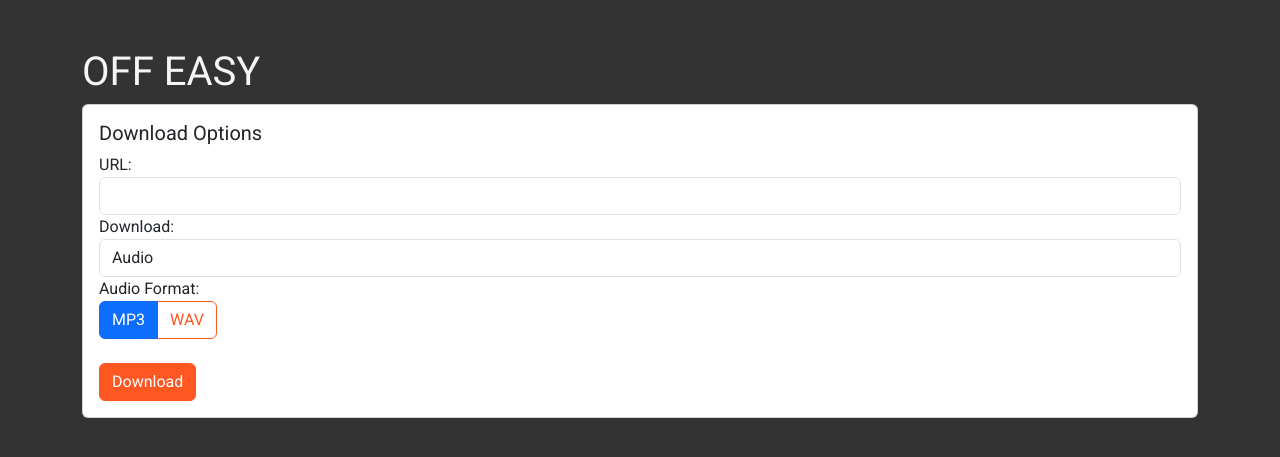
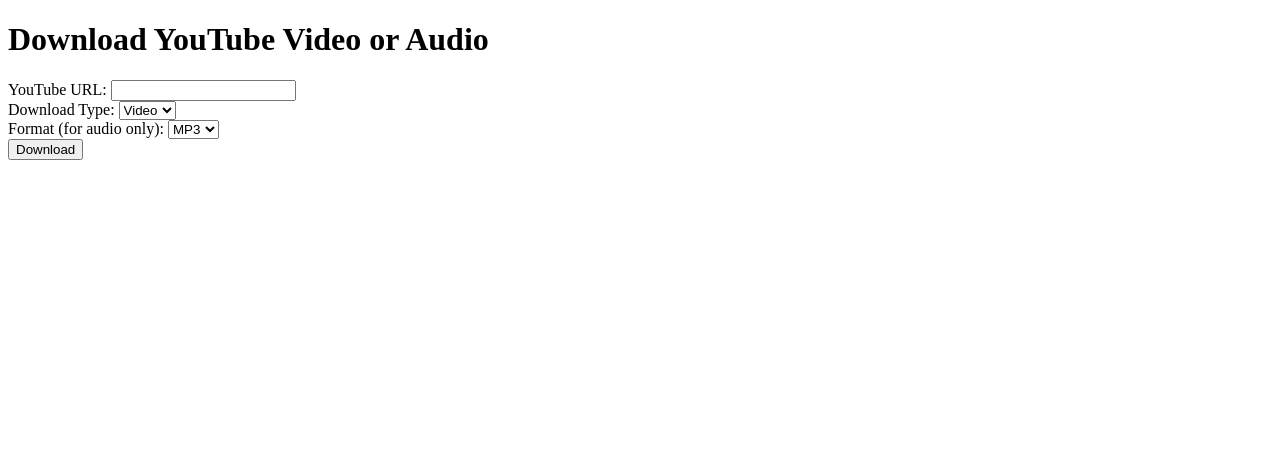
Before and after one commit to halcy8312/amida_web, a Flask app: page / in a window 1280 px wide. Shown: the top 457 px of the page. Run offline with Flask 3, Linux system fonts and the light colour scheme; parts of the project's set-up code (start-up, migrations or seed data) failed here and were passed over; some libraries are stand-ins or nearby versions.

Commit message:
やり直しA

```diff
--- a/app.py
+++ b/app.py
@@ -59,8 +59,7 @@
     format = request.form.get('format', 'mp3')
 
     task = download_and_convert.apply_async(args=[url, choice, format, app.config['DOWNLOAD_FOLDER']])
-    flash('Download started. Please check back later.')
-    return redirect(url_for('check_status', task_id=task.id))
+    return jsonify({'task_id': task.id})
 
 @app.route('/status/<task_id>')
 def check_status(task_id):
--- /dev/null
+++ b/celery.py
@@ -0,0 +1,4 @@
+from __future__ import absolute_import, unicode_literals
+from app import make_celery, app
+
+celery = make_celery(app)
--- a/templates/index.html
+++ b/templates/index.html
@@ -3,115 +3,60 @@
 <head>
     <meta charset="UTF-8">
     <meta name="viewport" content="width=device-width, initial-scale=1.0">
-    <title>OFF EASY</title>
-    <link href="https://cdn.jsdelivr.net/npm/bootstrap@5.3.0-alpha3/dist/css/bootstrap.min.css" rel="stylesheet">
-    <link href="https://fonts.googleapis.com/css2?family=Roboto:wght@400;700&display=swap" rel="stylesheet">
-    <link rel="stylesheet" href="{{ url_for('static', filename='css/styles.css') }}">
-    <style>
-        :root {
-            --main-color: #ff5722;
-            --accent-color: #e64a19;
-            --background-color: #333;
-            --text-color: #f5f5f5;
-        }
-
-        body {
-            background-color: var(--background-color);
-            color: var(--text-color);
-            font-family: 'Roboto', sans-serif;
-        }
-
-        .btn-primary {
-            background-color: var(--main-color);
-            border-color: var(--main-color);
-        }
-
-        .btn-primary:hover {
-            background-color: var(--accent-color);
-            border-color: var(--accent-color);
-        }
-
-        .btn-outline-primary {
-            border-color: var(--main-color);
-            color: var(--main-color);
-        }
-
-        .btn-outline-primary:hover {
-            background-color: var(--main-color);
-            color: var(--text-color);
-        }
-    </style>
+    <title>Downloader</title>
+    <script src="https://code.jquery.com/jquery-3.6.0.min.js"></script>
 </head>
 <body>
-    <div class="container mt-5">
-        <h1>OFF EASY</h1>
-        {% with messages = get_flashed_messages() %}
-            {% if messages %}
-                <div class="alert alert-warning" role="alert">
-                    {% for message in messages %}
-                        <p>{{ message }}</p>
-                    {% endfor %}
-                </div>
-            {% endif %}
-        {% endwith %}
-        <div class="card">
-            <div class="card-body">
-                <h5 class="card-title">Download Options</h5>
-                <form action="/download" method="post" onsubmit="return validateForm()">
-                    <div class="form-group">
-                        <label for="url">URL:</label>
-                        <input type="text" id="url" name="url" class="form-control" required>
-                        <div id="url-error" class="invalid-feedback">
-                            Please enter a valid URL.
-                        </div>
-                    </div>
-                    <div class="form-group">
-                        <label for="downloadType">Download:</label>
-                        <select id="downloadType" name="downloadType" class="form-control" onchange="toggleAudioFormat(this.value)">
-                            <option value="audio">Audio</option>
-                            <option value="video">Video</option>
-                        </select>
-                    </div>
-                    <div id="audioFormat" class="form-group">
-                        <label>Audio Format:</label><br>
-                        <div class="btn-group" role="group" aria-label="Audio format">
-                            <input type="radio" class="btn-check" name="format" id="mp3" value="mp3" autocomplete="off" checked>
-                            <label class="btn btn-outline-primary" for="mp3">MP3</label>
-                            <input type="radio" class="btn-check" name="format" id="wav" value="wav" autocomplete="off">
-                            <label class="btn btn-outline-primary" for="wav">WAV</label>
-                        </div>
-                    </div>
-                    <br>
-                    <button type="submit" class="btn btn-primary">Download</button>
-                </form>
-            </div>
-        </div>
-    </div>
+    <h1>Download YouTube Video or Audio</h1>
+    <form id="download-form" method="POST">
+        <label for="url">YouTube URL:</label>
+        <input type="text" id="url" name="url" required>
+        <br>
+        <label for="downloadType">Download Type:</label>
+        <select id="downloadType" name="downloadType" required>
+            <option value="video">Video</option>
+            <option value="audio">Audio</option>
+        </select>
+        <br>
+        <label for="format">Format (for audio only):</label>
+        <select id="format" name="format">
+            <option value="mp3">MP3</option>
+            <option value="wav">WAV</option>
+        </select>
+        <br>
+        <button type="submit">Download</button>
+    </form>
+    <div id="status"></div>
+    <div id="download-link"></div>
+
     <script>
-        function toggleAudioFormat(type) {
-            document.getElementById('audioFormat').style.display = (type === 'audio') ? 'block' : 'none';
-        }
+        $(document).ready(function() {
+            $('#download-form').submit(function(event) {
+                event.preventDefault();
+                $('#status').text('Starting download...');
+                $('#download-link').html('');
 
-        function validateForm() {
-            let urlInput = document.getElementById('url');
-            let urlError = document.getElementById('url-error');
-            let validUrl = /^(ftp|http|https):\/\/[^ "]+$/.test(urlInput.value);
+                $.post('/download', $(this).serialize(), function(data) {
+                    checkStatus(data.task_id);
+                });
+            });
 
-            if (!validUrl) {
-                urlInput.classList.add('is-invalid');
-                urlError.textContent = "Please enter a valid URL.";
-                return false;
-            } else {
-                urlInput.classList.remove('is-invalid');
-                urlError.textContent = "";
-                return true;
+            function checkStatus(task_id) {
+                $.get('/status/' + task_id, function(data) {
+                    if (data.state === 'PENDING' || data.state === 'PROGRESS') {
+                        $('#status').text(data.status + ' ' + (data.progress || ''));
+                        setTimeout(function() {
+                            checkStatus(task_id);
+                        }, 1000);
+                    } else if (data.state === 'SUCCESS') {
+                        $('#status').text('Download complete!');
+                        $('#download-link').html('<a href="/download/file/' + task_id + '">Click here to download</a>');
+                    } else {
+                        $('#status').text('Error: ' + data.status);
+                    }
+                });
             }
-        }
-
-        window.onload = function() {
-            toggleAudioFormat(document.getElementById('downloadType').value);
-        }
+        });
     </script>
-    <script src="https://cdn.jsdelivr.net/npm/bootstrap@5.3.0-alpha3/dist/js/bootstrap.bundle.min.js"></script>
 </body>
 </html>
```
Also changed, not shown: render.yaml (+11 -5 lines).
